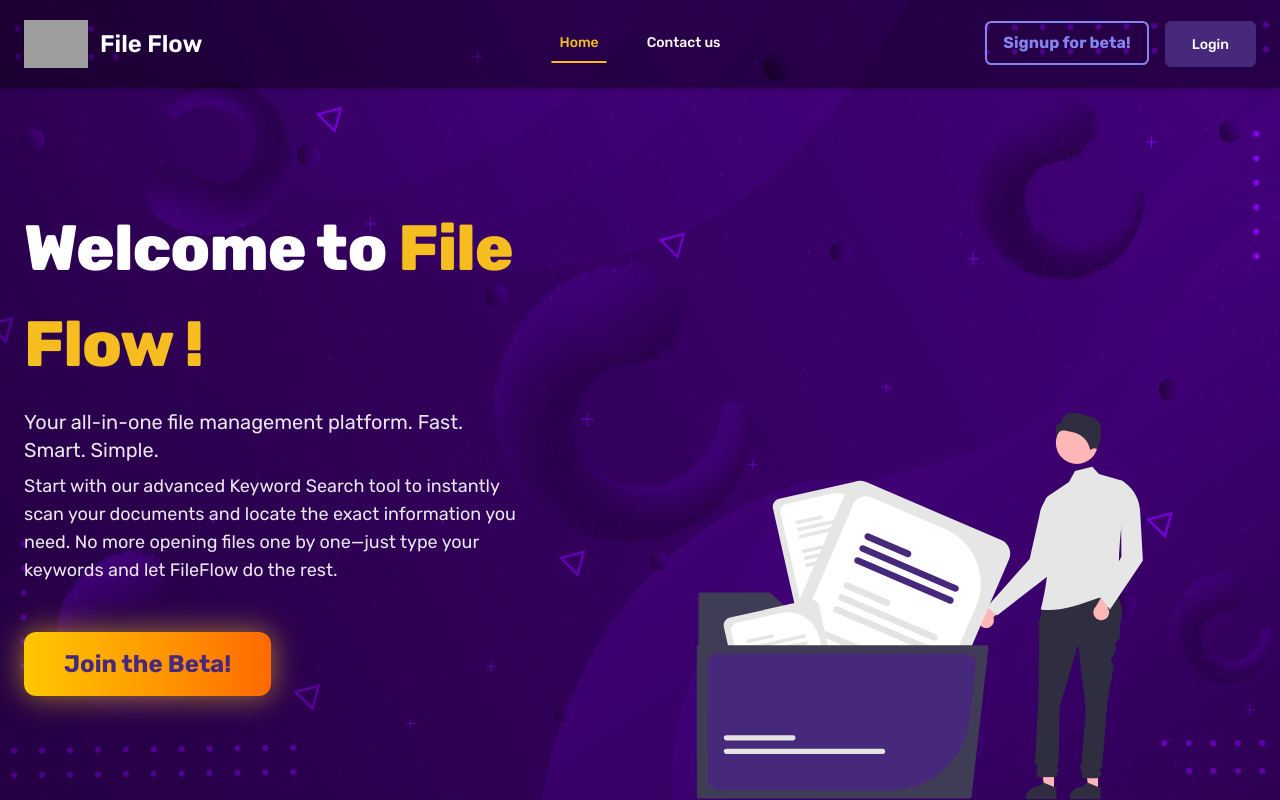
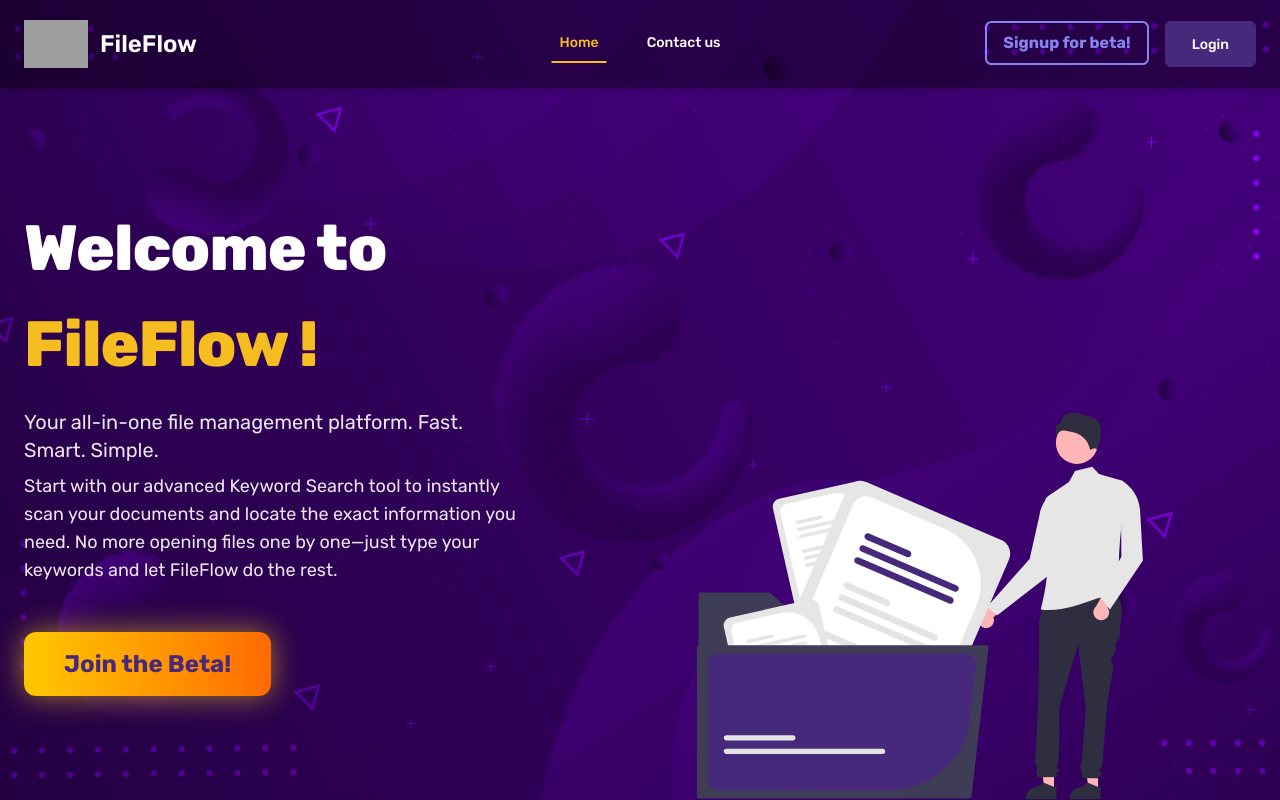
Before and after one commit to ToxicJoEz/file-flow-front-end, a React (Vite) app: page / in a window 1280 px wide. Shown: the top 800 px of the page. Built offline with nearby package versions, Linux system fonts and the light colour scheme; grey boxes are pictures that could not be loaded.

Commit message:
fixed stuff2

```diff
--- a/src/components/Footer.jsx
+++ b/src/components/Footer.jsx
@@ -18,7 +18,7 @@ export default function Footer() {
                 alt="Flowbite Logo"
               />
               <span className="self-center text-2xl font-semibold whitespace-nowrap dark:text-white">
-                File Flow
+                FileFlow
               </span>
             </Link>
           </div>
--- a/src/components/Navbar.jsx
+++ b/src/components/Navbar.jsx
@@ -57,7 +57,7 @@ function Navbar() {
             alt="Flowbite Logo"
           />
           <span className="self-center text-2xl font-semibold whitespace-nowrap text-white ">
-            File Flow
+            FileFlow
           </span>
         </Link>
 
--- a/src/pages/Home.jsx
+++ b/src/pages/Home.jsx
@@ -65,7 +65,7 @@ function Home() {
             <div className="w-full md:w-3/6 h-full flex items-center justify-center text-white px-6">
               <div className="text-center md:text-left">
                 <h1 className="home-title">
-                  Welcome to <span>File Flow !</span>
+                  Welcome to <span>FileFlow !</span>
                 </h1>
                 <p className="text-lg md:text-xl mt-4  opacity-90">
                   Your all-in-one file management platform. Fast. Smart. Simple.
```
